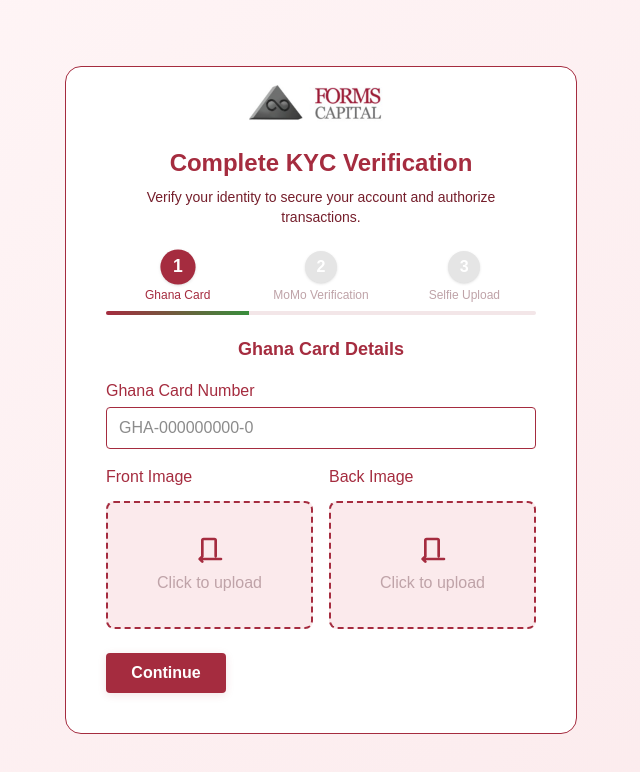
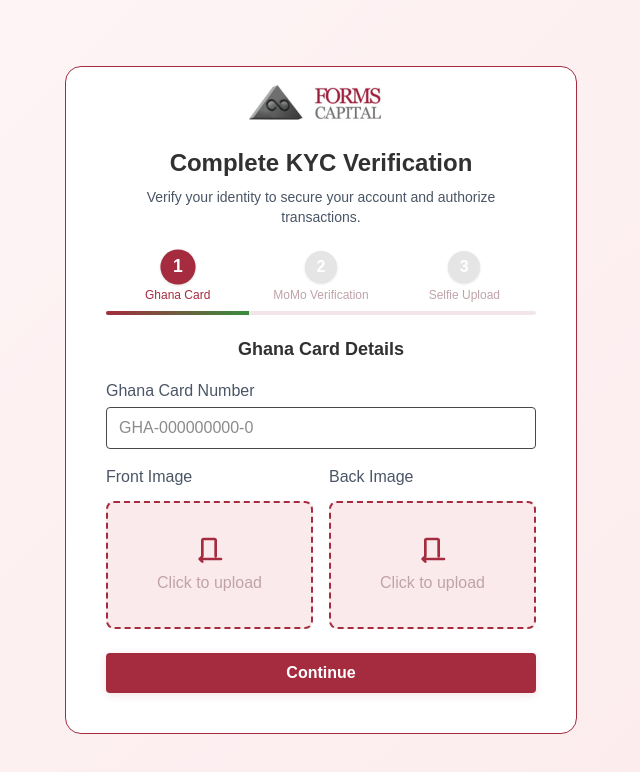
Before and after one commit to Ayo-1/forms-capital, a Next.js app: page / in a window 1280 px wide. Shown: the top 772 px of the page, without its empty margins (319-959 px from the left). Built offline with nearby package versions, Linux system fonts and the light colour scheme; a web font is replaced by a local one.

Commit message:
theme updates

```diff
--- a/pages/index.tsx
+++ b/pages/index.tsx
@@ -65,6 +65,8 @@ const SECONDARY = "#fbeaec";
 const BORDER = "#a52c3f";
 const ERROR = "#d32f2f";
 const SUCCESS = "#388e3c";
+const TEXT_COLOR = "#313131";
+const BORDER_GREY = "#494848";
 
 function FileInputWithPreview({
   label,
@@ -96,13 +98,13 @@ function FileInputWithPreview({
 
   return (
     <div className="flex flex-col items-center gap-2 w-full">
-      <label className="block font-medium mb-1 w-full text-left" style={{ color: PRIMARY_TEXT }}>{label}</label>
+      <label className="block font-medium mb-1 w-full text-left text-gray-600">{label}</label>
       <button
         type="button"
         className={`w-full flex flex-col items-center justify-center border-2 border-dashed rounded-lg h-32 transition-colors focus:outline-none`}
         style={{
-          background: SECONDARY,
-          borderColor: error ? ERROR : BORDER,
+          background: preview ? "transparent" : SECONDARY,
+          borderColor: error ? ERROR : preview ? SUCCESS : BORDER,
           boxShadow: error ? `0 0 0 2px ${ERROR}` : undefined,
         }}
         onClick={() => inputRef.current?.click()}
@@ -278,11 +280,11 @@ export default function KycPage() {
         <img src="/logoform.jpg" alt="logo" className="w-auto h-10 mb-6 text-center mx-auto" />
         <h1
           className="text-2xl font-bold text-center mb-2"
-          style={{ color: PRIMARY_TEXT }}
+          style={{ color: TEXT_COLOR }}
         >
           Complete KYC Verification
         </h1>
-        <p className="text-center mb-6 text-sm" style={{ color: "#751e2b" }}>
+        <p className="text-center mb-6 text-sm text-gray-600">
           Verify your identity to secure your account and authorize transactions.
         </p>
         {/* Stepper with progress bar */}
@@ -371,11 +373,11 @@ export default function KycPage() {
               <div className="mb-4">
                 <h2
                   className="text-lg font-semibold mb-4 text-center"
-                  style={{ color: PRIMARY_TEXT }}
+                  style={{ color: TEXT_COLOR }}
                 >
                   Ghana Card Details
                 </h2>
-                <label className="block font-medium mb-1" style={{ color: PRIMARY_TEXT }}>
+                <label className="block font-medium mb-1 text-gray-600">
                   Ghana Card Number
                 </label>
                 <input
@@ -383,7 +385,7 @@ export default function KycPage() {
                   name="number"
                   className="w-full border rounded px-3 py-2 transition"
                   style={{
-                    borderColor: formik.touched.number && formik.errors.number ? ERROR : BORDER,
+                    borderColor: formik.touched.number && formik.errors.number ? ERROR : BORDER_GREY,
                     outline: "none",
                     boxShadow:
                       formik.touched.number && formik.errors.number
@@ -439,11 +441,11 @@ export default function KycPage() {
               <div className="mb-4">
                 <h2
                   className="text-lg font-semibold mb-2"
-                  style={{ color: PRIMARY_TEXT }}
+                  style={{ color: TEXT_COLOR }}
                 >
                   Mobile Money Verification
                 </h2>
-                <label className="block font-medium mb-1" style={{ color: PRIMARY_TEXT }}>
+                <label className="block font-medium mb-1 text-gray-600">
                   Mobile Money Number
                 </label>
                 <div className="flex gap-2">
@@ -452,8 +454,8 @@ export default function KycPage() {
                     name="momo.country_code"
                     className="w-20 border rounded px-2 py-2 transition"
                     style={{
-                      borderColor: BORDER,
-                      color: PRIMARY_TEXT,
+                      borderColor: BORDER_GREY,
+                      color: TEXT_COLOR,
                       background: "#fff",
                     }}
                     value={formik.values.momo.country_code}
@@ -468,7 +470,7 @@ export default function KycPage() {
                       borderColor:
                         formik.touched.momo?.number && formik.errors.momo?.number
                           ? ERROR
-                          : BORDER,
+                          : BORDER_GREY,
                       outline: "none",
                       boxShadow:
                         formik.touched.momo?.number && formik.errors.momo?.number
@@ -503,7 +505,7 @@ export default function KycPage() {
               <div className="mb-4">
                 <h2
                   className="text-lg font-semibold mb-2"
-                  style={{ color: PRIMARY_TEXT }}
+                  style={{ color: TEXT_COLOR }}
                 >
                   Upload a Selfie
                 </h2>
@@ -558,7 +560,7 @@ export default function KycPage() {
             {currentStep < KYC_STEPS.length - 1 && (
               <button
                 type="button"
-                className="px-4 py-2 rounded font-semibold shadow flex items-center justify-center min-w-[120px] transition"
+                className="px-4 py-2 rounded w-full font-semibold shadow flex items-center justify-center min-w-[120px] transition"
                 style={{
                   background: PRIMARY,
                   color: "#fff",
@@ -584,7 +586,7 @@ export default function KycPage() {
             {currentStep === KYC_STEPS.length - 1 && (
               <button
                 type="submit"
-                className="px-4 py-2 rounded font-semibold shadow transition"
+                className="px-4 py-2 w-full rounded font-semibold shadow transition"
                 style={{
                   background: PRIMARY_DARK,
                   color: "#fff",
```
